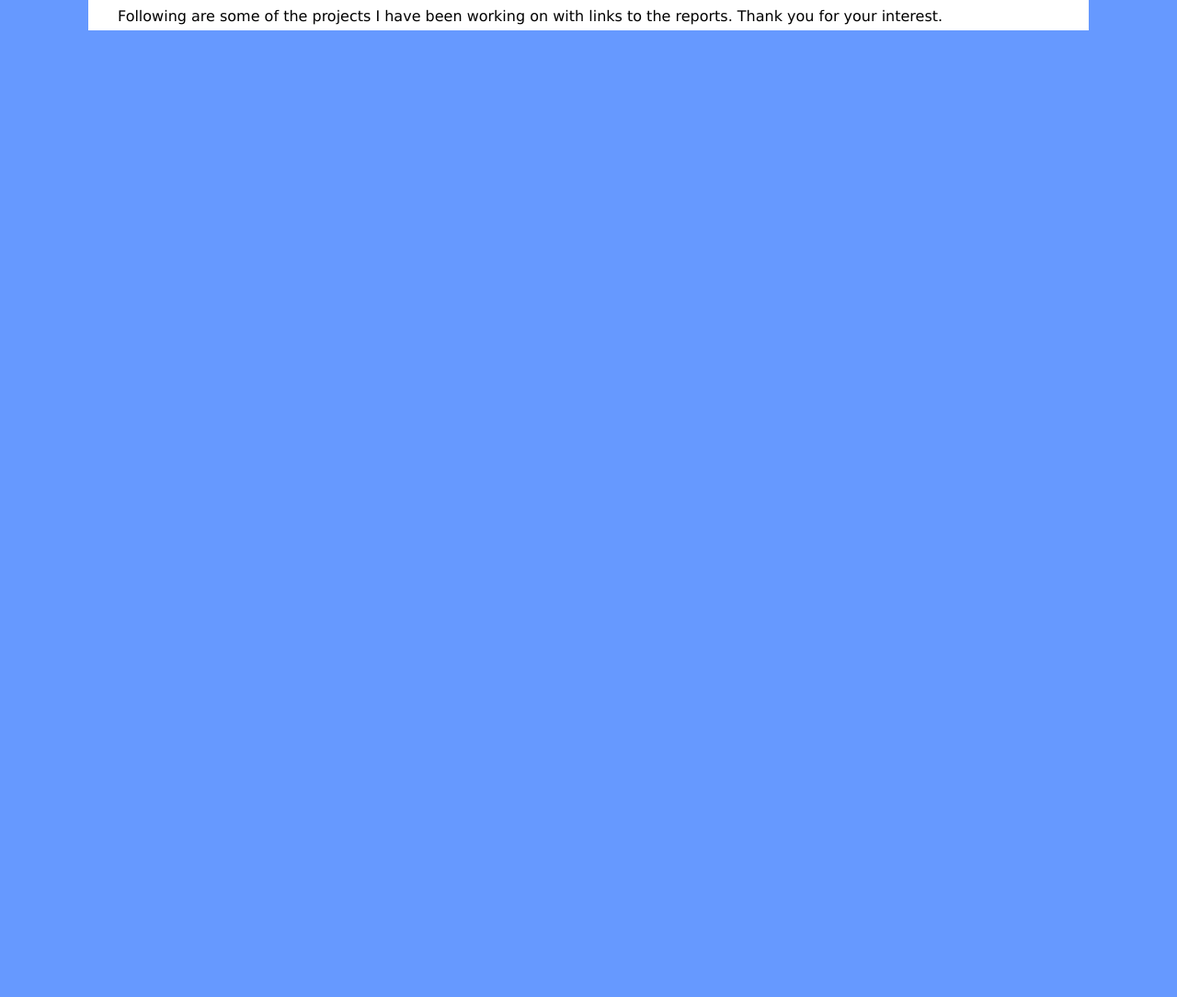
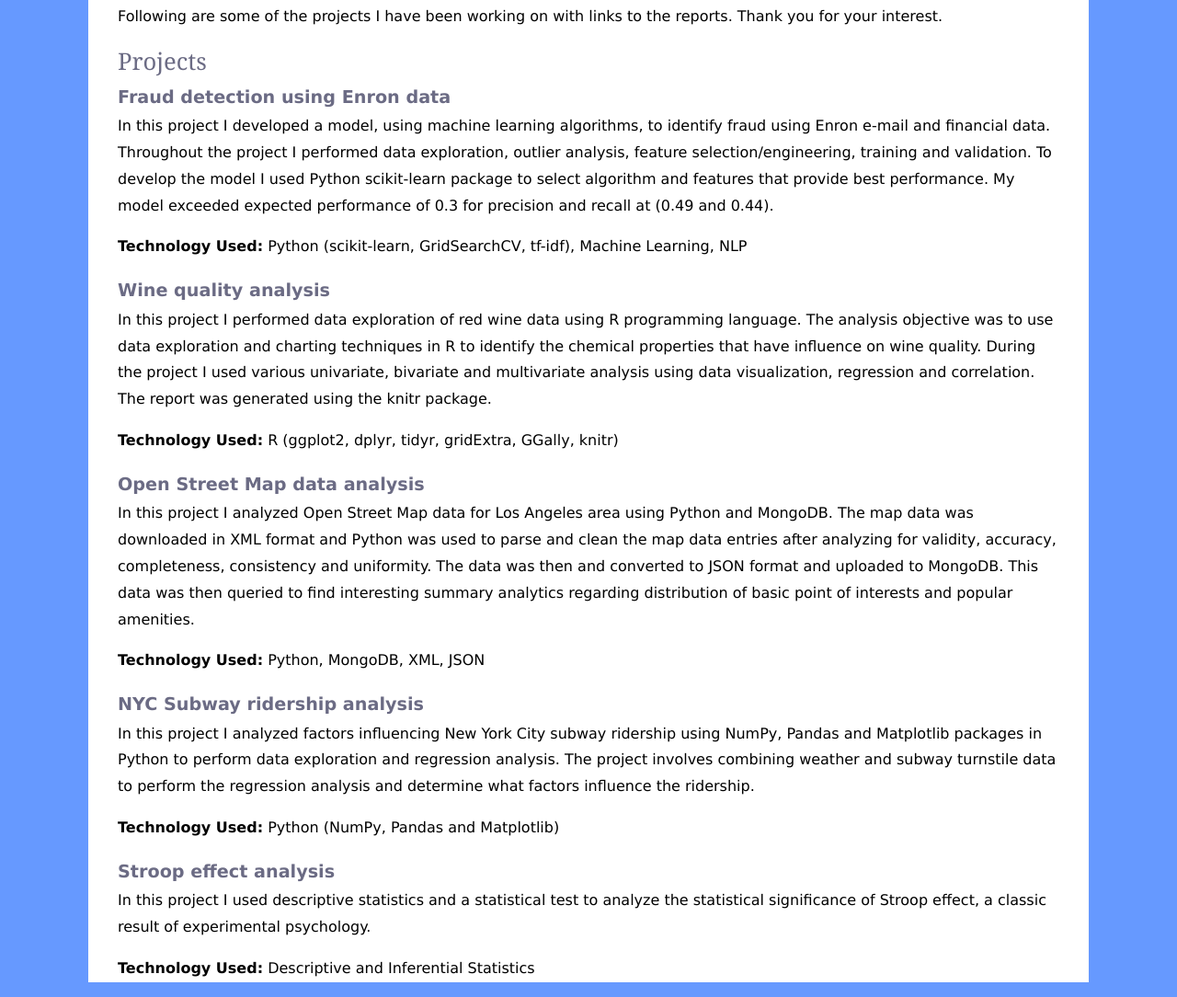
Before and after one commit to ajaydas/ajaydas.github.io, a plain HTML site: page index.html in a window 1280 px wide. Shown: the part 280-1364 px from the top of the page at 92% size. Before the commit the page ends 800 px from the top, so only its background shows below. Drawn offline with Linux system fonts and the light colour scheme.

Commit message:
Add project description

```diff
--- a/index.html
+++ b/index.html
@@ -10,4 +10,20 @@
 <h2>Summary</h2>
 <p>I am an engineering professional with 12 years of experience in performing data analysis, visualization and managing development of data centric applications. I have knowledge of statistical analysis, machine learning, data retrieval and processing techniques. In addition I also have experience in product management, user research, prototyping and wireframing, UX design. </p>
 <p>Following are some of the projects I have been working on with links to the reports. Thank you for your interest.</p>
+<h2>Projects</h2>
+<h3>Fraud detection using Enron data</h3>
+<p>In this project I developed a model, using machine learning algorithms, to identify fraud using Enron e-mail and financial data. Throughout the project I performed data exploration, outlier analysis, feature selection/engineering, training and validation. To develop the model I used Python scikit-learn package to select algorithm and features that provide best performance. My model exceeded expected performance of 0.3 for precision and recall at (0.49 and 0.44).</p>
+<p><b>Technology Used:</b> Python (scikit-learn, GridSearchCV, tf-idf), Machine Learning, NLP</p>
+<h3>Wine quality analysis</h3>
+<p>In this project I performed data exploration of red wine data using R programming language. The analysis objective was to use data exploration and charting techniques in R to identify the chemical properties that have influence on wine quality. During the project I used various univariate, bivariate and multivariate analysis using data visualization, regression and correlation. The report was generated using the knitr package.</p>
+<p><b>Technology Used:</b> R (ggplot2, dplyr, tidyr, gridExtra, GGally, knitr)</p>
+<h3>Open Street Map data analysis</h3>
+<p>In this project I analyzed Open Street Map data for Los Angeles area using Python and MongoDB. The map data was downloaded in XML format and Python was used to parse and clean the map data entries after analyzing for validity, accuracy, completeness, consistency and uniformity. The data was then and converted to JSON format and uploaded to MongoDB. This data was then queried to find interesting summary analytics regarding distribution of basic point of interests and popular amenities.</p>
+<p><b>Technology Used:</b> Python, MongoDB, XML, JSON</p>
+<h3>NYC Subway ridership analysis</h3>
+<p>In this project I analyzed factors influencing New York City subway ridership using NumPy, Pandas and Matplotlib packages in Python to perform data exploration and regression analysis. The project involves combining weather and subway turnstile data to perform the regression analysis and determine what factors influence the ridership.</p>
+<p><b>Technology Used:</b> Python (NumPy, Pandas and Matplotlib)</p>
+<h3>Stroop effect analysis</h3>
+<p>In this project I used descriptive statistics and a statistical test to analyze the statistical significance of Stroop effect, a classic result of experimental psychology.</p>
+<p><b>Technology Used:</b> Descriptive and Inferential Statistics</p>
 </body>
```
